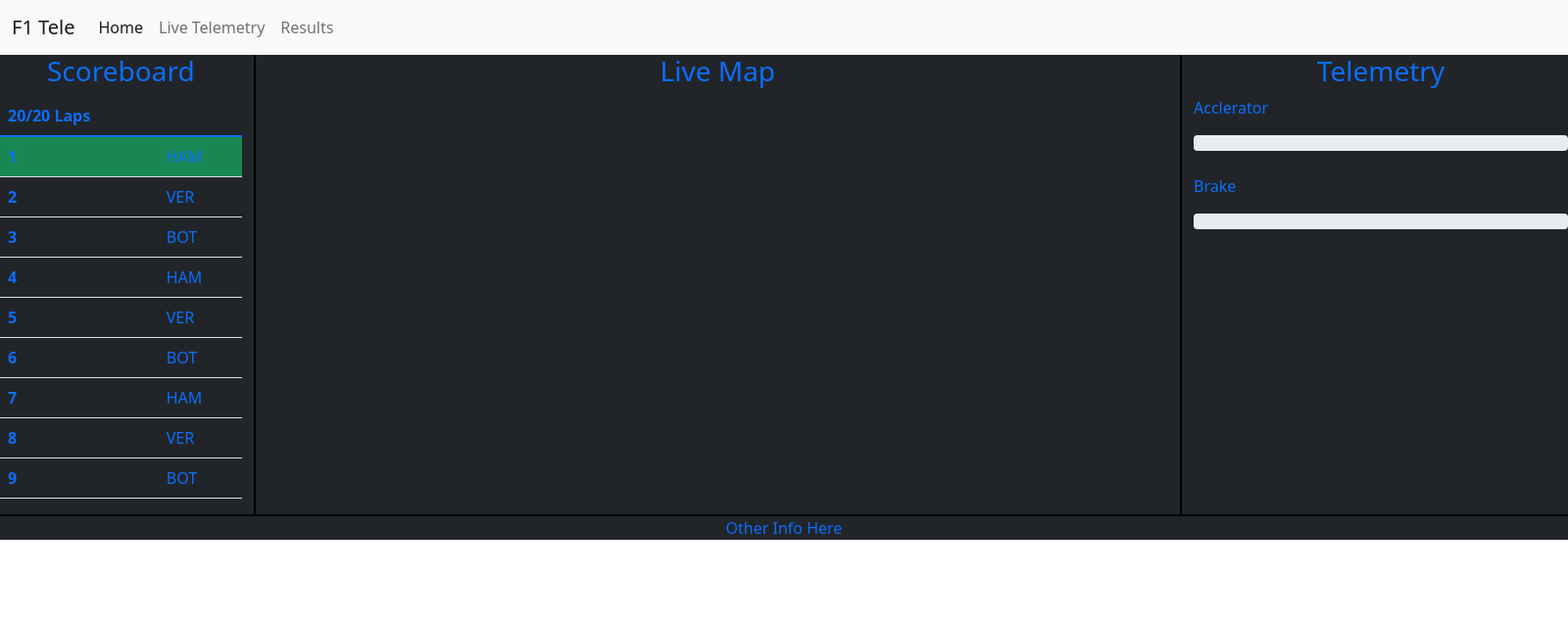
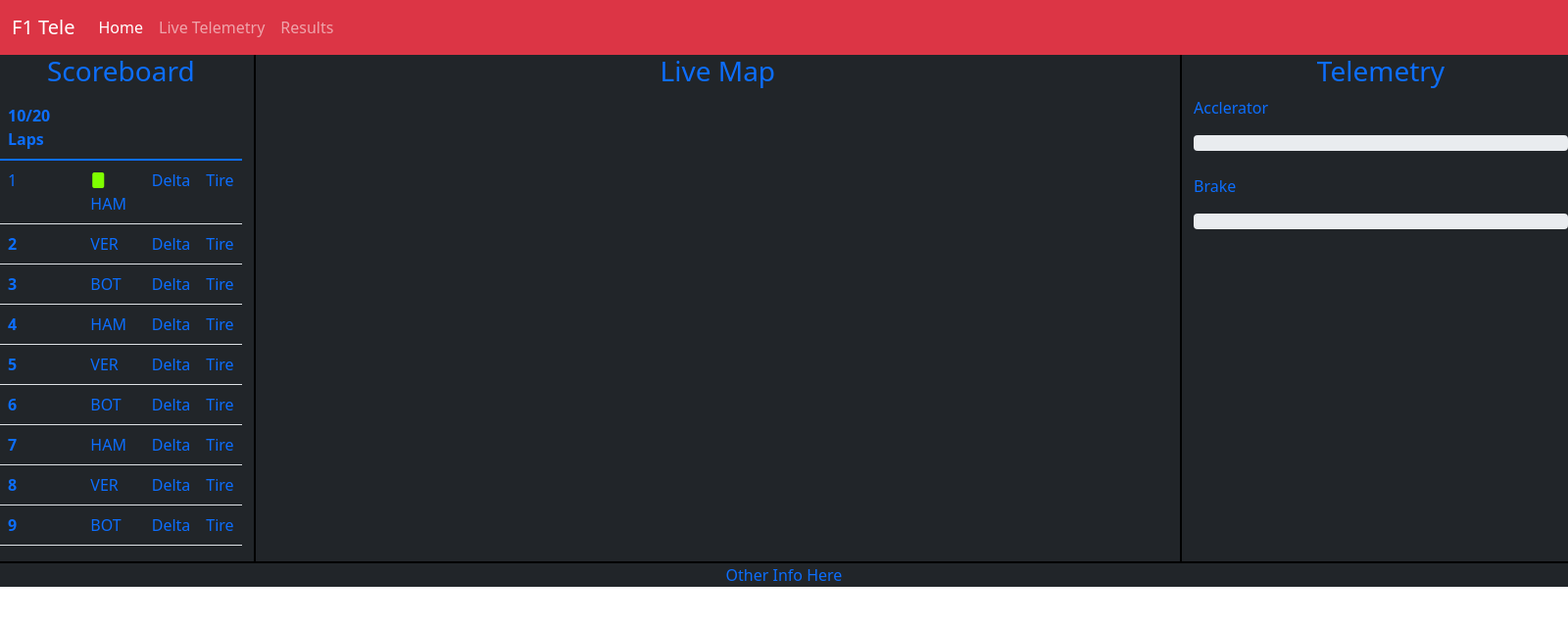
Before and after one commit to Emerson-Shatouhy/F1-Tele, an Electron app: page index.html in a window 1600 px wide. Shown: the whole page at 98% size. Drawn offline with nearby package versions, Linux system fonts and the light colour scheme.

Commit message:
Update index.html

```diff
--- a/index.html
+++ b/index.html
@@ -5,12 +5,11 @@
     <meta name="viewport" content="width=device-width, initial-scale=1">
     <!-- Bootstrap CSS -->
     <link href="https://cdn.jsdelivr.net/npm/bootstrap@5.1.3/dist/css/bootstrap.min.css" rel="stylesheet" integrity="sha384-1BmE4kWBq78iYhFldvKuhfTAU6auU8tT94WrHftjDbrCEXSU1oBoqyl2QvZ6jIW3" crossorigin="anonymous">
-
-    <link rel="stylesheet" href="main.css">
+    <link rel="stylesheet" href="https://cdn.jsdelivr.net/npm/bootstrap-icons@1.7.2/font/bootstrap-icons.css">
     <title>F1 Telemetry</title>
     <!-- DO NOT TOUCH ANYTHING ABOVE plz-->
 
-    <nav class="navbar navbar-expand-lg navbar-light bg-light">
+    <nav class="navbar navbar-expand-lg navbar-dark bg-danger">
         <div class="container-fluid">
           <a class="navbar-brand" href="#">F1 Tele</a>
           <button class="navbar-toggler" type="button" data-bs-toggle="collapse" data-bs-target="#navbarSupportedContent" aria-controls="navbarSupportedContent" aria-expanded="false" aria-label="Toggle navigation">
@@ -43,45 +42,63 @@
             <table class="table text-primary">
               <thead>
                 <tr>
-                  <th scope="col">20/20 Laps</th>
+                  <th scope="col">10/20 Laps</th>
                 </tr>
               </thead>
               <tbody>
-                <tr class = "bg-success">
-                  <th scope="row">1</th>
-                  <td>HAM</td>
+                <tr>
+                  <td scope="row">1</t>
+                  <td><i class="bi bi-file-fill" style="color: chartreuse;"></i>HAM</td>
+                  <td>Delta</td>
+                  <td>Tire</td>
                 </tr>
                 <tr>
                   <th scope="row">2</th>
                   <td>VER</td>
+                  <td>Delta</td>
+                  <td>Tire</td>
                 </tr>
                 <tr>
                   <th scope="row">3</th>
                   <td>BOT</td>
+                  <td>Delta</td>
+                  <td>Tire</td>
                 </tr>
                 <tr>
                   <th scope="row">4</th>
                   <td>HAM</td>
+                  <td>Delta</td>
+                  <td>Tire</td>
                 </tr>
                 <tr>
                   <th scope="row">5</th>
                   <td>VER</td>
+                  <td>Delta</td>
+                  <td>Tire</td>
                 </tr>
                 <tr>
                   <th scope="row">6</th>
                   <td>BOT</td>
+                  <td>Delta</td>
+                  <td>Tire</td>
                 </tr>
                 <tr>
                   <th scope="row">7</th>
                   <td>HAM</td>
+                  <td>Delta</td>
+                  <td>Tire</td>
                 </tr>
                 <tr>
                   <th scope="row">8</th>
                   <td>VER</td>
+                  <td>Delta</td>
+                  <td>Tire</td>
                 </tr>
                 <tr>
                   <th scope="row">9</th>
                   <td>BOT</td>
+                  <td>Delta</td>
+                  <td>Tire</td>
                 </tr>
               </tbody>
             </table>
```
